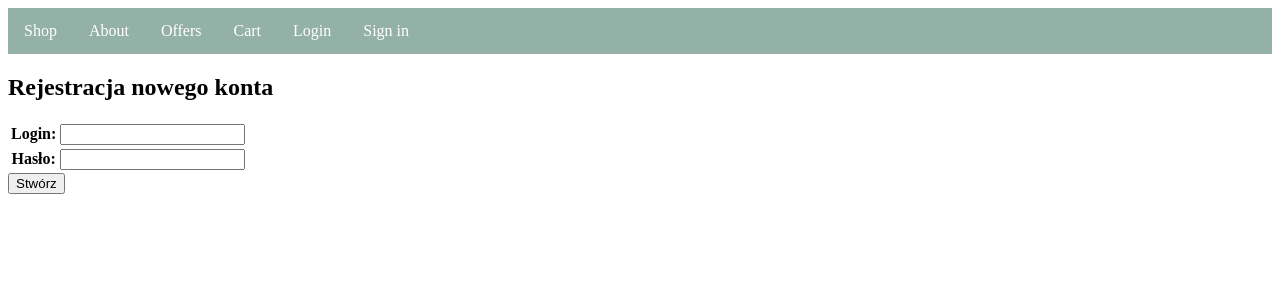
After one commit to JakubKosakowski/Django-End-Project, a Django app: template shop_app/templates/register.html in a window 1280 px wide. The commit adds this page. Shown: the top 300 px of the page. Run offline with Django 4.2, Linux system fonts and the light colour scheme; the template is opened without the code that fills it: values that come from a table or form of the project are taken from there, others are empty.

Commit message:
Fix register exceptions and verification

```diff
--- a/shop_app/templates/base.html
+++ b/shop_app/templates/base.html
@@ -4,7 +4,7 @@
 <head>
     <meta charset="UTF-8">
     <title>{% block title %}{% endblock %}</title>
-    <link rel="stylesheet" href="{% static 'css/style.css' %}"
+    <link rel="stylesheet" href="{% static 'css/style.css' %}">
 </head>
 <body>
     {% include 'navbar.html' %}
--- a/shop_app/templates/navbar.html
+++ b/shop_app/templates/navbar.html
@@ -1,14 +1,14 @@
 <nav>
-   <ul>
-       <li><a href="{% url 'home-page' %}">Shop</a></li>
-       <li><a href="#">About</a></li>
-       <li><a href="#">Offers</a></li>
-       <li><a href="">Cart</a></li>
+   <ul class="navbar-list">
+       <li class="nav"><a href="{% url 'home-page' %}">Shop</a></li>
+       <li class="nav"><a href="#">About</a></li>
+       <li class="nav"><a href="#">Offers</a></li>
+       <li class="nav"><a href="">Cart</a></li>
        {% if user.is_authenticated %}
-           <li><a href="{% url 'logout' %}">Logout</a></li>
+           <li class="nav"><a href="{% url 'logout' %}">Logout</a></li>
        {% else %}
-           <li><a href="{% url 'login-page' %}">Login</a></li>
-           <li><a href="{% url 'register-page' %}">Sign in</a></li>
+           <li class="nav"><a href="{% url 'login-page' %}">Login</a></li>
+           <li class="nav"><a href="{% url 'register-page' %}">Sign in</a></li>
        {% endif %}
    </ul>
 </nav>
--- /dev/null
+++ b/shop_app/templates/register.html
@@ -0,0 +1,16 @@
+{% extends 'base.html' %}
+
+{% block title %}
+Rejestracja
+{% endblock %}
+
+{% block content %}
+    <h2>Rejestracja nowego konta</h2>
+    <form action="" method="POST">
+    {% csrf_token %}
+    <table>
+        {{ form }}
+    </table>
+    <button type="submit">Stwórz</button>
+    </form>
+{% endblock %}
--- a/static/css/style.css
+++ b/static/css/style.css
@@ -1,4 +1,4 @@
-ul {
+.navbar-list {
   list-style-type: none;
   margin: 0;
   padding: 0;
@@ -6,11 +6,11 @@ ul {
   background-color: #93B1A7;
 }
 
-li {
+.nav {
   float: left;
 }
 
-li a {
+.nav a {
   display: block;
   color: white;
   text-align: center;
@@ -18,6 +18,6 @@ li a {
   text-decoration: none;
 }
 
-li a:hover {
+.nav a:hover {
   background-color: #7A918D;
 }
```
Also changed, not shown: shop_app/views.py (+18 -18 lines).
